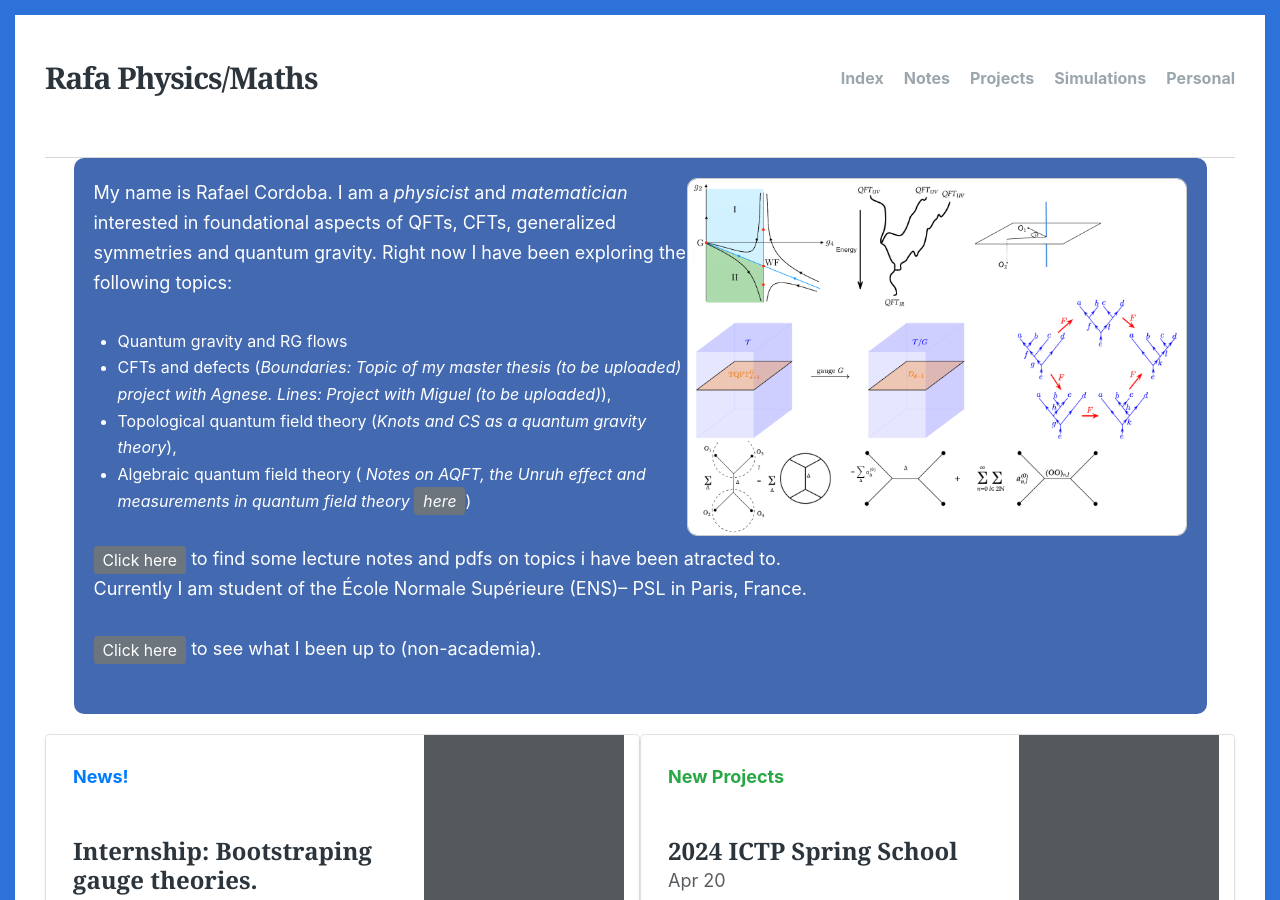
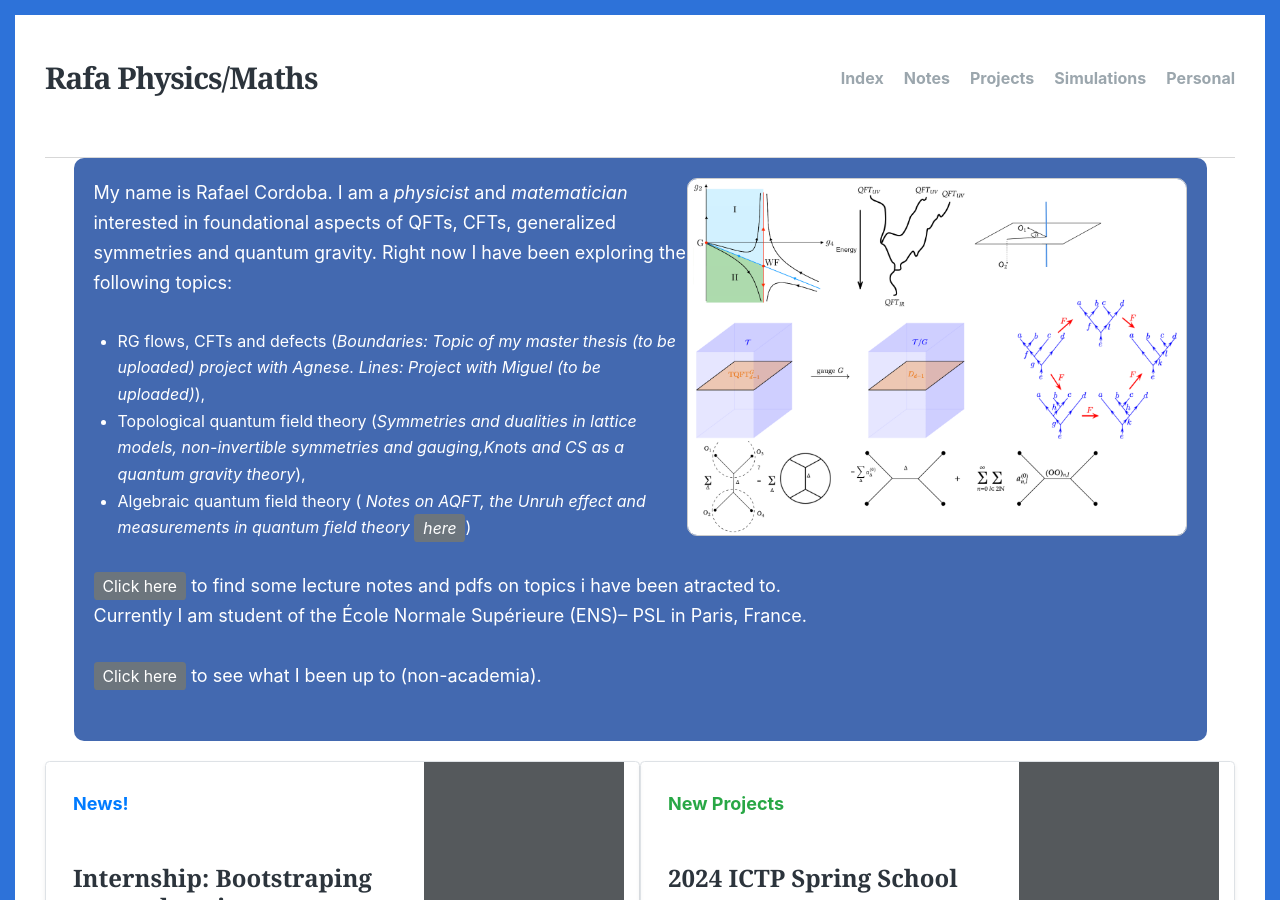
Before and after one commit to rafaf991/rafaf991.github.io, a Jekyll site: the page built from index.html, in a window 1280 px wide and 900 px high. Built offline with Jekyll 4.4.1, drawn with Linux system fonts in a browser that asks for light colours; some web fonts are replaced; the list of posts is cut into pages by our own code.

Commit message:
Restructure and update

```diff
--- a/index.html
+++ b/index.html
@@ -87,10 +87,9 @@ layout: default2
           gravity. Right now I have been exploring the following topics:
         </p>
         <ul>
-          <li style="color:white;font-size:16px;">Quantum gravity and RG flows</li>
-          <li style="color:white;font-size:16px;">CFTs and defects (<em>Boundaries: Topic of my master thesis (to be
+          <li style="color:white;font-size:16px;">RG flows, CFTs and defects (<em>Boundaries: Topic of my master thesis (to be
               uploaded) project with Agnese. Lines: Project with Miguel (to be uploaded)</em>),</li>
-          <li style="color:white;font-size:16px;">Topological quantum field theory (<em>Knots and CS as a quantum
+          <li style="color:white;font-size:16px;">Topological quantum field theory (<em>Symmetries and dualities in lattice models, non-invertible symmetries and gauging,Knots and CS as a quantum
               gravity theory</em>),</li>
           <li style="color:white;font-size:16px;">Algebraic quantum field theory (<em> Notes on AQFT, the Unruh effect
               and measurements in quantum field theory
```
